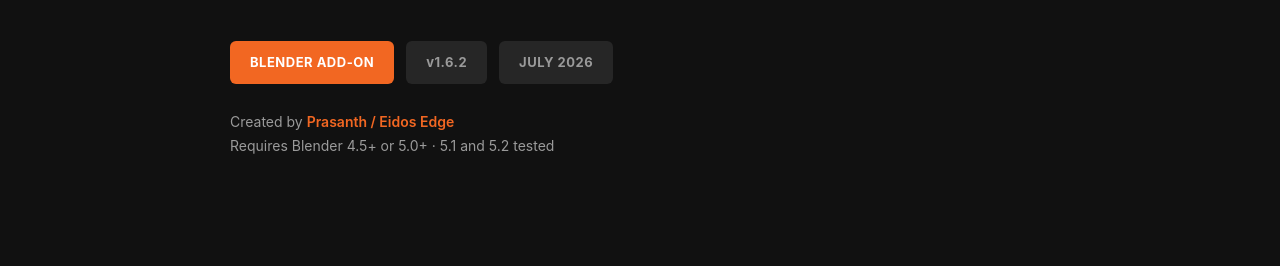
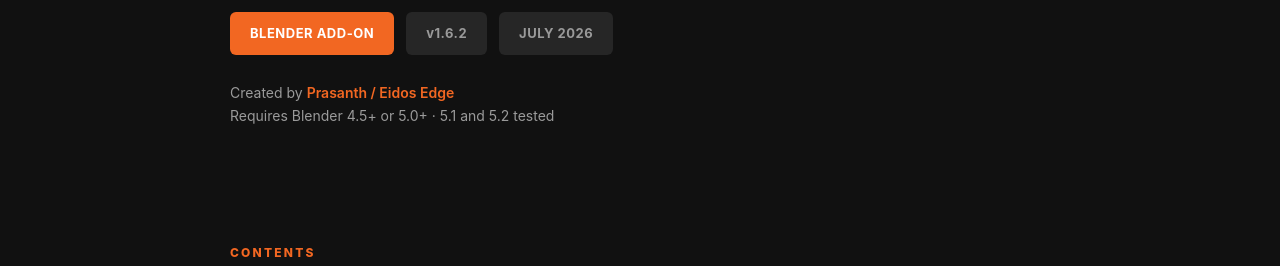
Before and after one commit to jack-hardsurface/MatricX-Bake-Page, a plain HTML site: page MatricX-Bake-User-Guide.html in a window 1280 px wide. Shown: the part 298-564 px from the top of the page. Drawn offline with Linux system fonts and the light colour scheme.

Commit message:
Update MatricX-Bake-User-Guide.html

```diff
--- a/MatricX-Bake-User-Guide.html
+++ b/MatricX-Bake-User-Guide.html
@@ -14,7 +14,7 @@
   .page{max-width:900px;margin:0 auto;padding:0 40px 80px}
 
   /* ---------- cover ---------- */
-  .cover{min-height:70vh;display:flex;flex-direction:column;justify-content:center;padding:60px 0}
+  .cover{display:flex;flex-direction:column;justify-content:center;padding:70px 0 50px}
   .cover h1{font-size:76px;line-height:1;margin:0;color:var(--head);letter-spacing:-2px;font-weight:800}
   .cover h1 .pro{
     display:inline-block;background:var(--accent);color:#fff;font-size:30px;font-weight:800;
```
